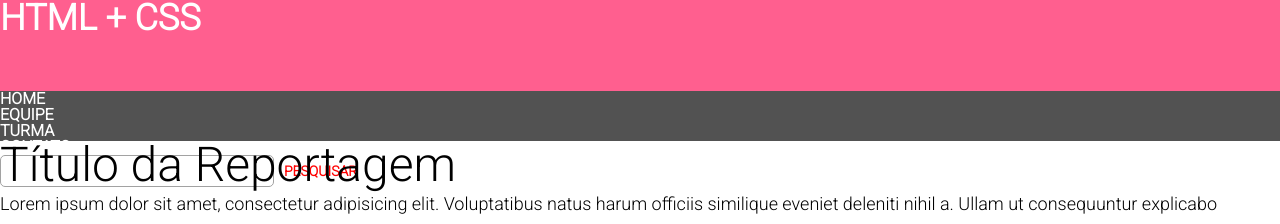
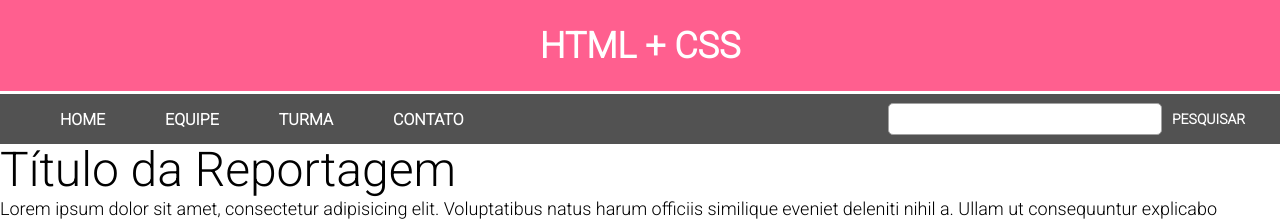
Before and after one commit to Kenzie-Academy-Brasil-Developers/m1-set-21, a plain HTML site: page reportagem.html in a window 1280 px wide. Shown: the top 224 px of the page. Drawn offline with Linux system fonts and the light colour scheme.

Commit message:
posicionamento: float, clearfix, margin e padding

```diff
--- a/reportagem.html
+++ b/reportagem.html
@@ -9,6 +9,9 @@
     <link rel="preconnect" href="https://fonts.googleapis.com">
     <link rel="preconnect" href="https://fonts.gstatic.com" crossorigin>
     <link href="https://fonts.googleapis.com/css2?family=Roboto:wght@300&display=swap" rel="stylesheet">
+
+    <link rel="icon" type="image/x-icon" href="./newspaper.ico">
+
     <title>Construindo HTML</title>
 </head>
 <body>
@@ -20,16 +23,16 @@
             <li class="menu--item">
                 <a href="#" title="#" target="_blank" class="menu--link">HOME</a>
             </li>
-            <li>
+            <li class="menu--item">
                 <a href="#" title="#" target="_blank" class="menu--link">EQUIPE</a>
             </li>
-            <li>
+            <li class="menu--item">
                 <a href="#" title="#" target="_blank" class="menu--link">TURMA</a>
             </li>
-            <li>
+            <li class="menu--item">
                 <a href="#" title="#" target="_blank" class="menu--link">CONTATO</a>
             </li>
-            <li>
+            <li class="menu--item menu--itemPesquisa">
                 <input type="text" class="menu--pesquisa"/>
                 <button>pesquisar</button>
             </li>
--- a/style.css
+++ b/style.css
@@ -48,6 +48,7 @@ body{
 header{
     background-color: #FF5F8F;
     height: 91px;
+    margin-bottom: 3px;
 }
 h1{
     font-family: 'Roboto', sans-serif;
@@ -55,10 +56,23 @@ h1{
     font-weight: bold;
     font-size: 36px;
     color:#FFFFFF;
+    padding-top: 28px;
+    text-align: center;
 }
 nav{
     height: 50px;
     background-color: #525252;
+    padding: 0 30px;
+}
+
+.menu{}
+.menu--item{
+    float: left;
+    padding: 18px 0;
+}
+.menu--itemPesquisa{
+    float: right;
+    padding: 9px 0;
 }
 
 .menu--link{
@@ -68,6 +82,7 @@ nav{
     font-size: 16px;
     color:#FFFFFF;
     text-decoration: none;
+    padding: 0 30px;
 }
 .menu--pesquisa{
     width: 274px;
@@ -83,13 +98,19 @@ button{
     font-style: normal;
     font-weight: bold;
     font-size: 14px;
-    color: red;
+    color: #fff;
     width: 84px;
     height: 19px;
     background-color: transparent;
     border: 0px;
     text-transform: uppercase;
+    cursor: pointer;
 }
+
+main{
+    clear: both;
+}
+
 h2{
     font-style: normal;
     font-weight: 300;
```
Also changed, not shown: newspaper.ico (added).
